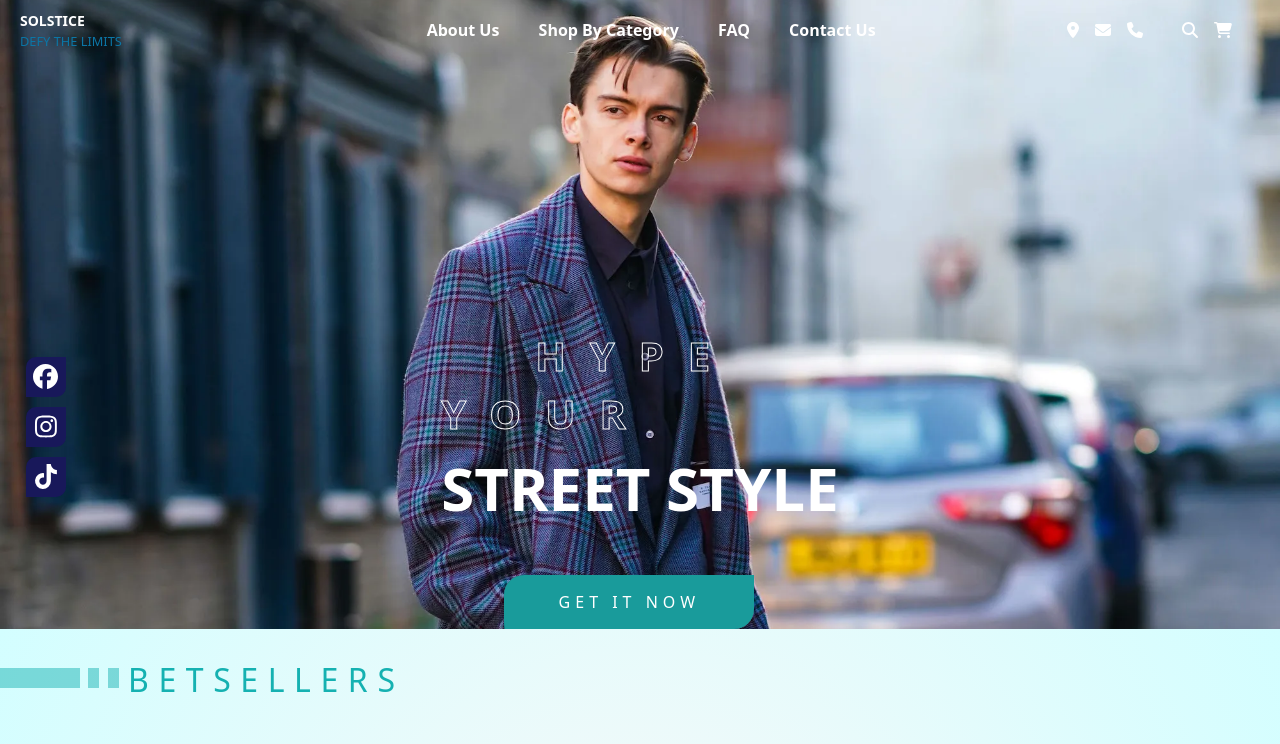
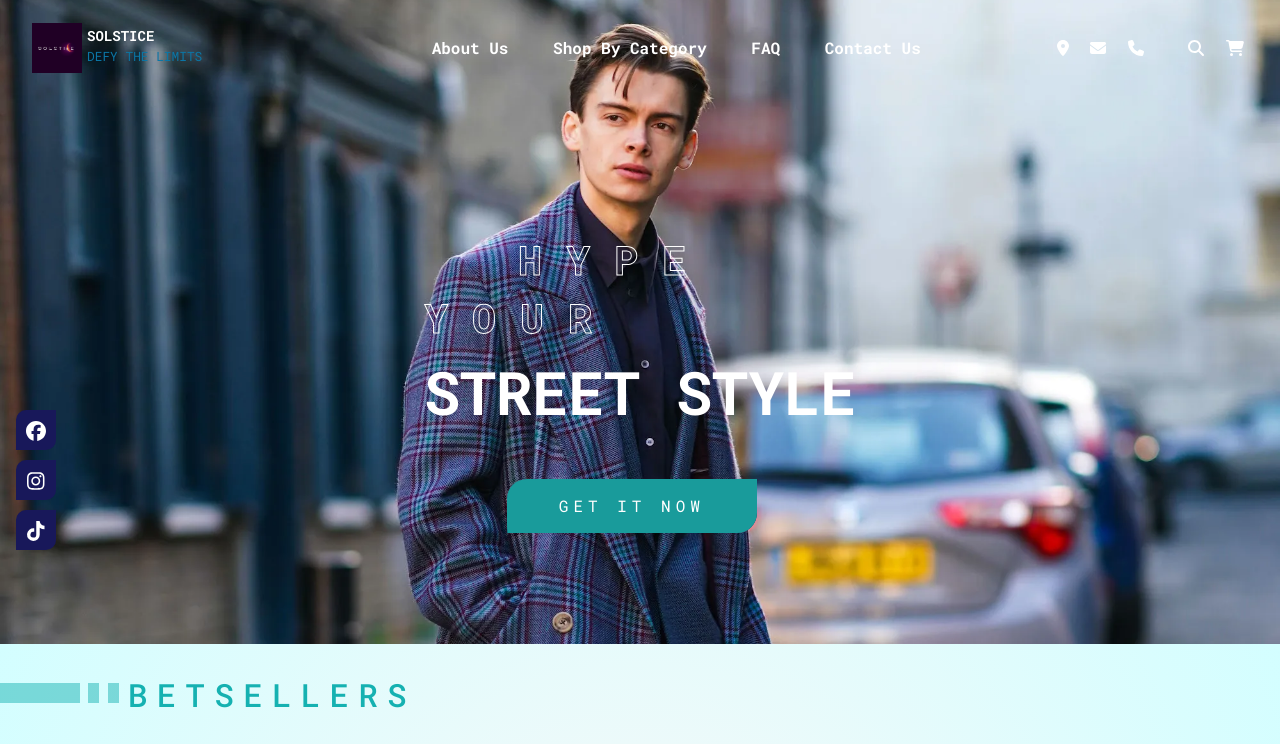
Before and after one commit to blazzerAB/test_project, a website: page index.html in a window 1280 px wide. Shown: the top 744 px of the page. Drawn offline with nearby package versions, Linux system fonts and the light colour scheme.

Commit message:
intento 256

```diff
--- a/index.html
+++ b/index.html
@@ -9,21 +9,31 @@
       rel="stylesheet"
       href="https://cdn.jsdelivr.net/npm/bootstrap@5.3.3/dist/css/bootstrap.min.css"
     />
+
     <link
       rel="stylesheet"
       href="https://cdnjs.cloudflare.com/ajax/libs/font-awesome/6.5.2/css/all.min.css"
     />
+
+    <!-- FONT GOGGLE -->
+    <link rel="preconnect" href="https://fonts.googleapis.com" />
+    <link rel="preconnect" href="https://fonts.gstatic.com" crossorigin />
+    <link
+      href="https://fonts.googleapis.com/css2?family=Roboto+Mono:ital,wght@0,100..700;1,100..700&display=swap"
+      rel="stylesheet"
+    />
+
   </head>
-  <body style="padding: 0">
+  <body style="font-family: 'Roboto Mono', monospace">
     <div class="bg-img">
       <header class="navbar navbar-expand-md navbar-light">
-        <div class="col-4 dp-flex">
-          <div class="col-6"></div>
-          <div class="col-6">
+        <div class="col-4 d-flex justify-content-center">
+          <div class="col-1">
+            <div class="logo-solstice"></div>
+          </div>
+          <div class="col-10">
             <span class="text-header">SOLSTICE</span>
-            <span class="text-header-2" style="margin-left: 20px"
-              >DEFY THE LIMITS</span
-            >
+            <span class="text-header-2">DEFY THE LIMITS</span>
           </div>
         </div>
         <div class="col-6" style="color: white; cursor: pointer">
@@ -34,48 +44,54 @@
         </div>
         <div class="col-2">
           <a
+            href="#"
             class="fa-solid fa-location-dot"
             style="color: white; margin-right: 12px"
           ></a>
           <a
+            href="#"
             class="fa-solid fa-envelope"
             style="color: white; margin-right: 12px"
           ></a>
           <a
+            href="#"
             class="fa-solid fa-phone"
             style="color: white; margin-right: 35px"
           ></a>
           <a
+            href="#"
             class="fa-solid fa-magnifying-glass"
             style="color: white; margin-right: 12px"
           ></a>
-          <a class="fa-solid fa-cart-shopping" style="color: white"></a>
+          <a
+            href="#"
+            class="fa-solid fa-cart-shopping"
+            style="color: white"
+          ></a>
         </div>
       </header>
-      <!-- Estatic BTN -->
-      <div style="margin-top: 17%; margin-left: 2%;">
-        <button
-          class="a-btn-static"
-          style="margin-top: 80px"
-        ><i class="fa-brands fa-facebook"></i></button>
-        <button
-          class="a-btn-static"
-          style="margin-top: 130px"
-        ><i class="fa-brands fa-instagram"></i></button>
-        <button
-          class="a-btn-static"
-          style="margin-top: 180px"
-        ><i class="fa-brands fa-tiktok"></i></button>
-      </div>
+
+      <!-- CENTER PRESENTATION -->
       <div
         class="col-12"
         style="
           justify-content: center;
           align-items: center;
           display: flex;
-          margin-top: 50px;
+          margin-top: 100px;
         "
       >
+        <div style="margin-right: 78rem; position: absolute">
+          <button class="a-btn-static" style="margin-top: 80px">
+            <i class="fa-brands fa-facebook"></i>
+          </button>
+          <button class="a-btn-static" style="margin-top: 130px">
+            <i class="fa-brands fa-instagram"></i>
+          </button>
+          <button class="a-btn-static" style="margin-top: 180px">
+            <i class="fa-brands fa-tiktok"></i>
+          </button>
+        </div>
         <div style="padding: 50px">
           <div class="text-main-transparent">
             <p>
@@ -90,11 +106,13 @@
       </div>
       <div
         class="col-10 d-flex justify-content-center"
-        style="margin-left: 6rem"
+        style="margin-left: 6rem; margin-bottom: 6rem"
       >
         <button class="buttom-main">GET IT NOW</button>
       </div>
     </div>
+
+    <!-- Estatic BTN -->
 
     <!-- CARD -->
 
@@ -117,7 +135,9 @@
               129.99
             </div>
             <div class="d-flex justify-content-center">
-              <button class="a-btn-shop bi bi-cart-fill"></button>
+              <button class="a-btn-shop">
+                <li class="fa-solid fa-cart-shopping"></li>
+              </button>
             </div>
           </div>
         </div>
@@ -135,7 +155,9 @@
               59.99
             </div>
             <div class="d-flex justify-content-center">
-              <button class="a-btn-shop bi bi-cart-fill"></button>
+              <button class="a-btn-shop">
+                <li class="fa-solid fa-cart-shopping"></li>
+              </button>
             </div>
           </div>
         </div>
@@ -153,7 +175,9 @@
               229.99
             </div>
             <div class="d-flex justify-content-center">
-              <button class="a-btn-shop bi bi-cart-fill"></button>
+              <button class="a-btn-shop">
+                <li class="fa-solid fa-cart-shopping"></li>
+              </button>
             </div>
           </div>
         </div>
--- a/styles.css
+++ b/styles.css
@@ -64,8 +64,7 @@
 }
 
 body {
-  padding: 20px;
-  font-family: Helvetica, Arial, sans-serif;
+  padding: 0;
 }
 
 a {
@@ -84,6 +83,7 @@ a {
 
 .text-header:hover {
   color: #0b76a6;
+  cursor: pointer;
 }
 
 .text-header-2 {
@@ -91,6 +91,16 @@ a {
   font-weight: 400;
   font-size: 0.8em;
   color: #0b76a6;
+  margin-left: 20px;
+}
+
+.logo-solstice {
+  background-image: url(img/solstice_logo.jpeg);
+  background-size: cover;
+  background-repeat: no-repeat;
+  background-position: center;
+  height: 50px;
+  width: 50px;
 }
 
 .bg-img {
@@ -100,6 +110,7 @@ a {
   background-size: cover;
   background-repeat: no-repeat;
   background-position: center;
+  padding: 15px;
 }
 
 .logo {
@@ -117,7 +128,6 @@ a {
   -webkit-text-stroke: 1px #fff;
   font-size: 40px;
   font-weight: 900;
-  font-family: var(--font-1);
   letter-spacing: 24px;
   text-indent: 94px;
   line-height: 58px;
@@ -220,7 +230,7 @@ a {
   border-radius: 10px 0 10px 0;
   color: white;
   z-index: 3;
-  font-size: 25px;
+  font-size: 20px;
 }
 
 .a-btn-static:hover {
```
Also changed, not shown: img/logo_solstice.jpeg (deleted), img/solstice_logo.jpeg (added).
